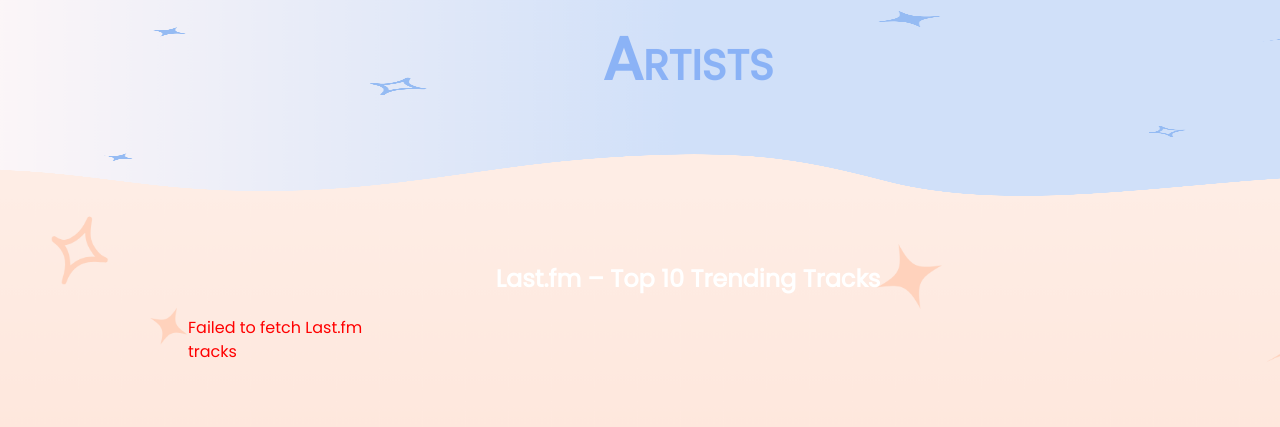
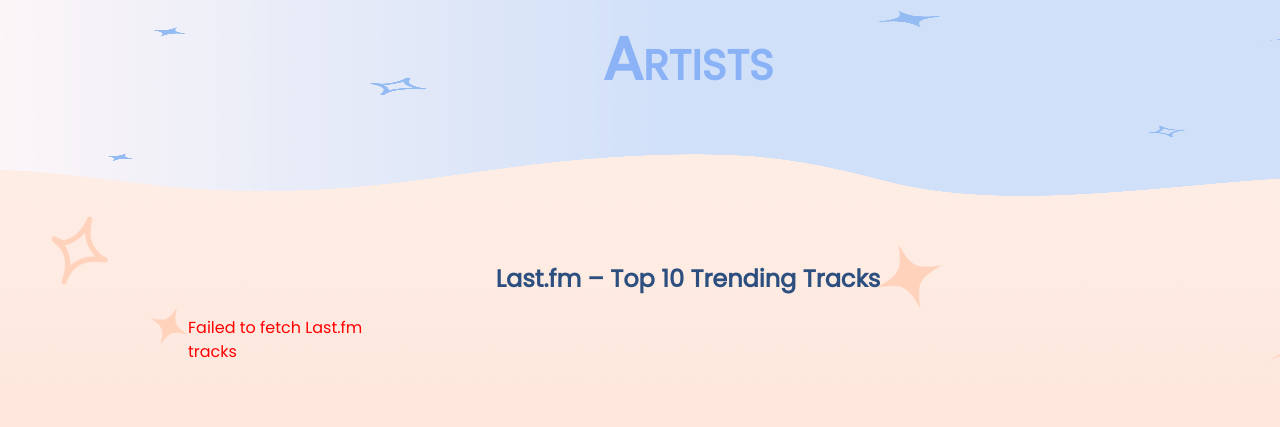
Before and after one commit to Filson-1124/Fest-Verse, a PHP site: page /indexCoach.php in a window 1280 px wide. Shown: the part 1737-2164 px from the top of the page. Run offline with PHP 8.4, Linux system fonts and the light colour scheme; data that the repository does not hold is empty; some web fonts are replaced.

Commit message:
added styles for trending section

```diff
--- a/style.css
+++ b/style.css
@@ -824,6 +824,7 @@ dialog {
   justify-content: center;
   text-align: center;
   padding: 20px;
+  color:#2C4F7F
 }
 
 .track-card {
```
